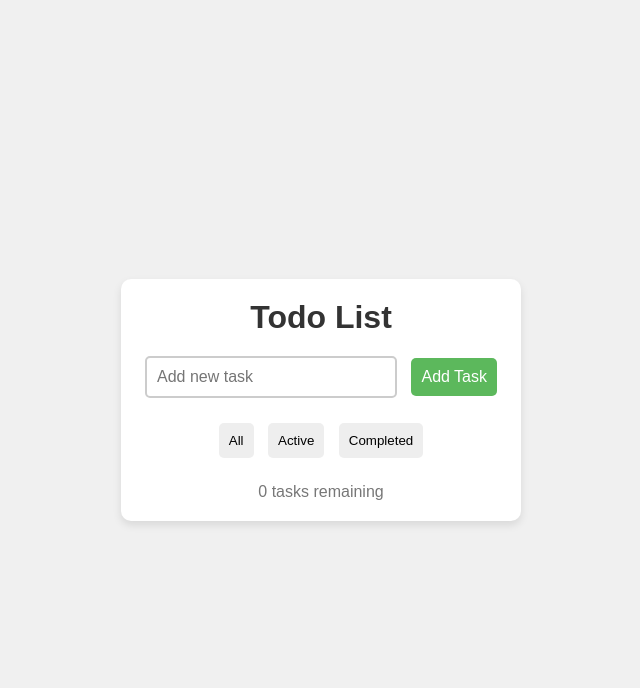
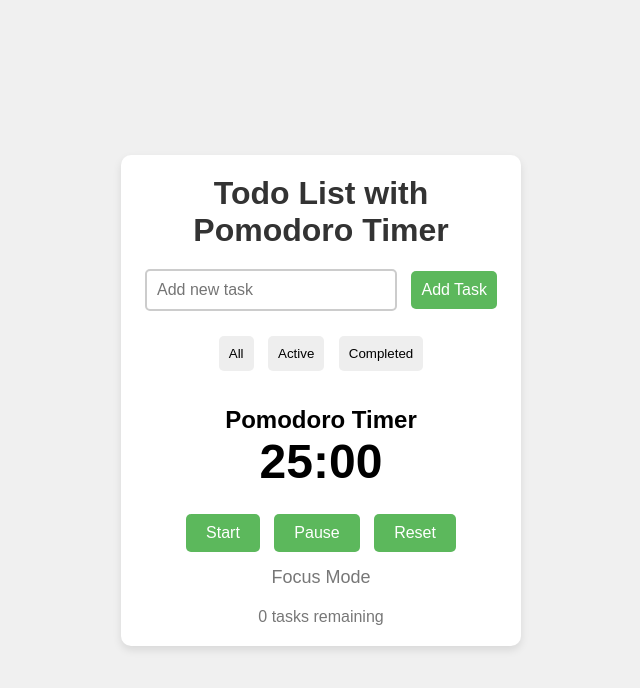
Before and after one commit to juliaNogueiraC/todolist, a plain HTML site: page index.html in a window 1280 px wide. Shown: the whole page, without its empty margins (319-959 px from the left). Drawn offline with Linux system fonts and the light colour scheme.

Commit message:
nova funcionalidade: pomodoro timer

```diff
--- a/index.html
+++ b/index.html
@@ -10,7 +10,7 @@
 <body>
     <main class="container">
         <header>
-            <h1>Todo List</h1>
+            <h1>Todo List with Pomodoro Timer</h1>
         </header>
         <section class="input-section">
             <input type="text" id="new-task" placeholder="Add new task">
@@ -22,6 +22,21 @@
             <button id="show-completed" class="filter-btn">Completed</button>
         </section>
         <ul id="tasks"></ul>
+
+        <!-- Seção Pomodoro -->
+        <section class="pomodoro-section">
+            <h2>Pomodoro Timer</h2>
+            <div id="timer">
+                <span id="minutes">25</span>:<span id="seconds">00</span>
+            </div>
+            <div class="pomodoro-controls">
+                <button id="start-timer">Start</button>
+                <button id="pause-timer">Pause</button>
+                <button id="reset-timer">Reset</button>
+            </div>
+            <p id="pomodoro-state">Focus Mode</p>
+        </section>
+
         <footer>
             <p id="task-count">0 tasks remaining</p>
         </footer>
--- a/script.js
+++ b/script.js
@@ -1,3 +1,7 @@
+document.addEventListener('DOMContentLoaded', function() {
+    // TODO LIST CODE
+    // (Todo List code aqui)
+
     // Seleciona os elementos da página
     const taskInput = document.getElementById('new-task');
     const addTaskButton = document.getElementById('add-task');
@@ -97,3 +101,82 @@ filterButtons.forEach(button => {
 
     // Renderiza as tarefas salvas ao carregar a página
     renderTasks();
+
+    // POMODORO TIMER CODE
+    // Seleciona os elementos do Pomodoro
+    const minutesDisplay = document.getElementById('minutes');
+    const secondsDisplay = document.getElementById('seconds');
+    const startButton = document.getElementById('start-timer');
+    const pauseButton = document.getElementById('pause-timer');
+    const resetButton = document.getElementById('reset-timer');
+    const pomodoroState = document.getElementById('pomodoro-state');
+
+    let pomodoroInterval;
+    let isPaused = true;
+    let focusTime = 25 * 60; // 25 minutos em segundos
+    let breakTime = 5 * 60;  // 5 minutos em segundos
+    let currentTime = focusTime;
+    let isFocusMode = true;  // Modo de foco inicialmente ativo
+
+    // Função para atualizar o display do timer
+    function updateTimerDisplay(time) {
+        const minutes = Math.floor(time / 60);
+        const seconds = time % 60;
+
+        minutesDisplay.textContent = minutes < 10 ? `0${minutes}` : minutes;
+        secondsDisplay.textContent = seconds < 10 ? `0${seconds}` : seconds;
+    }
+
+    // Função que controla o cronômetro
+    function startPomodoro() {
+        if (isPaused) {
+            isPaused = false;
+            pomodoroInterval = setInterval(() => {
+                if (currentTime > 0) {
+                    currentTime--;
+                    updateTimerDisplay(currentTime);
+                } else {
+                    switchPomodoroMode();
+                }
+            }, 1000);
+        }
+    }
+
+    // Função para pausar o Pomodoro
+    function pausePomodoro() {
+        isPaused = true;
+        clearInterval(pomodoroInterval);
+    }
+
+    // Função para reiniciar o Pomodoro
+    function resetPomodoro() {
+        clearInterval(pomodoroInterval);
+        isPaused = true;
+        currentTime = isFocusMode ? focusTime : breakTime;
+        updateTimerDisplay(currentTime);
+    }
+
+   // Função para alternar entre foco e descanso
+    function switchPomodoroMode() {
+        isFocusMode = !isFocusMode;
+        currentTime = isFocusMode ? focusTime : breakTime;
+
+    // Mostra o alerta ao final do ciclo
+        if (isFocusMode) {
+            alert('Time for a break! You completed a Pomodoro cycle.');
+        } else {
+            alert('Back to focus! Time to start working again.');
+        }
+
+    pomodoroState.textContent = isFocusMode ? 'Focus Mode' : 'Break Mode';
+    updateTimerDisplay(currentTime);
+}
+
+    // Eventos para controlar o Pomodoro
+    startButton.addEventListener('click', startPomodoro);
+    pauseButton.addEventListener('click', pausePomodoro);
+    resetButton.addEventListener('click', resetPomodoro);
+
+    // Inicia o display com o tempo de foco
+    updateTimerDisplay(focusTime);
+});
--- a/styles.css
+++ b/styles.css
@@ -122,3 +122,38 @@ footer {
 #task-count {
     color: #777;
 }
+
+
+
+.pomodoro-section {
+    margin-top: 30px;
+    text-align: center;
+}
+
+#timer {
+    font-size: 48px;
+    margin-bottom: 20px;
+    font-weight: bold;
+}
+
+.pomodoro-controls button {
+    background-color: #5cb85c;
+    color: white;
+    border: none;
+    padding: 10px 20px;
+    font-size: 16px;
+    margin: 5px;
+    border-radius: 5px;
+    cursor: pointer;
+    transition: background-color 0.3s ease;
+}
+
+.pomodoro-controls button:hover {
+    background-color: #4cae4c;
+}
+
+#pomodoro-state {
+    margin-top: 10px;
+    font-size: 18px;
+    color: #777;
+}
```
Lines whose indentation alone changed are shown as unchanged.
